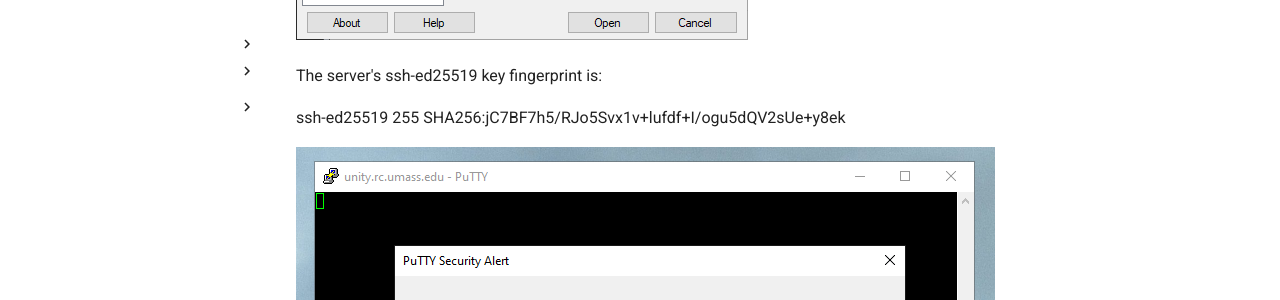
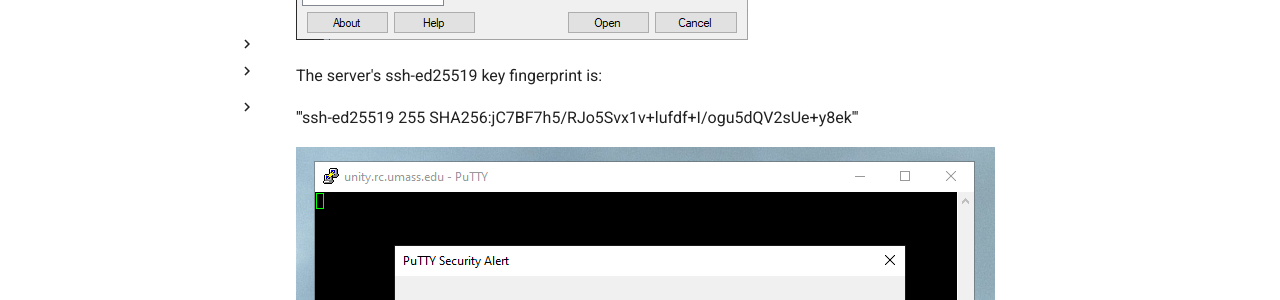
Before and after one commit to UMass-RC/unity-docs, an MkDocs documentation site: the page built from docs/connecting/ssh.md, in a window 1280 px wide and 900 px high, scrolled down 3136 px. Shown: the part 152-452 px from the top of the window. Built offline with MkDocs 1.6.1 and Material for MkDocs 9.7.7, drawn with Linux system fonts in a browser that asks for light colours; comment, search, counter and statistics services are not loaded.

```diff
--- a/docs/connecting/ssh.md
+++ b/docs/connecting/ssh.md
@@ -58,7 +58,7 @@
 
 The server's ssh-ed25519 key fingerprint is:
 
-ssh-ed25519 255 SHA256:jC7BF7h5/RJo5Svx1v+lufdf+I/ogu5dQV2sUe+y8ek
+'''ssh-ed25519 255 SHA256:jC7BF7h5/RJo5Svx1v+lufdf+I/ogu5dQV2sUe+y8ek'''
 
 ![PuTTY Fingerprint](res/putty_fingerprint.PNG)
 
```
